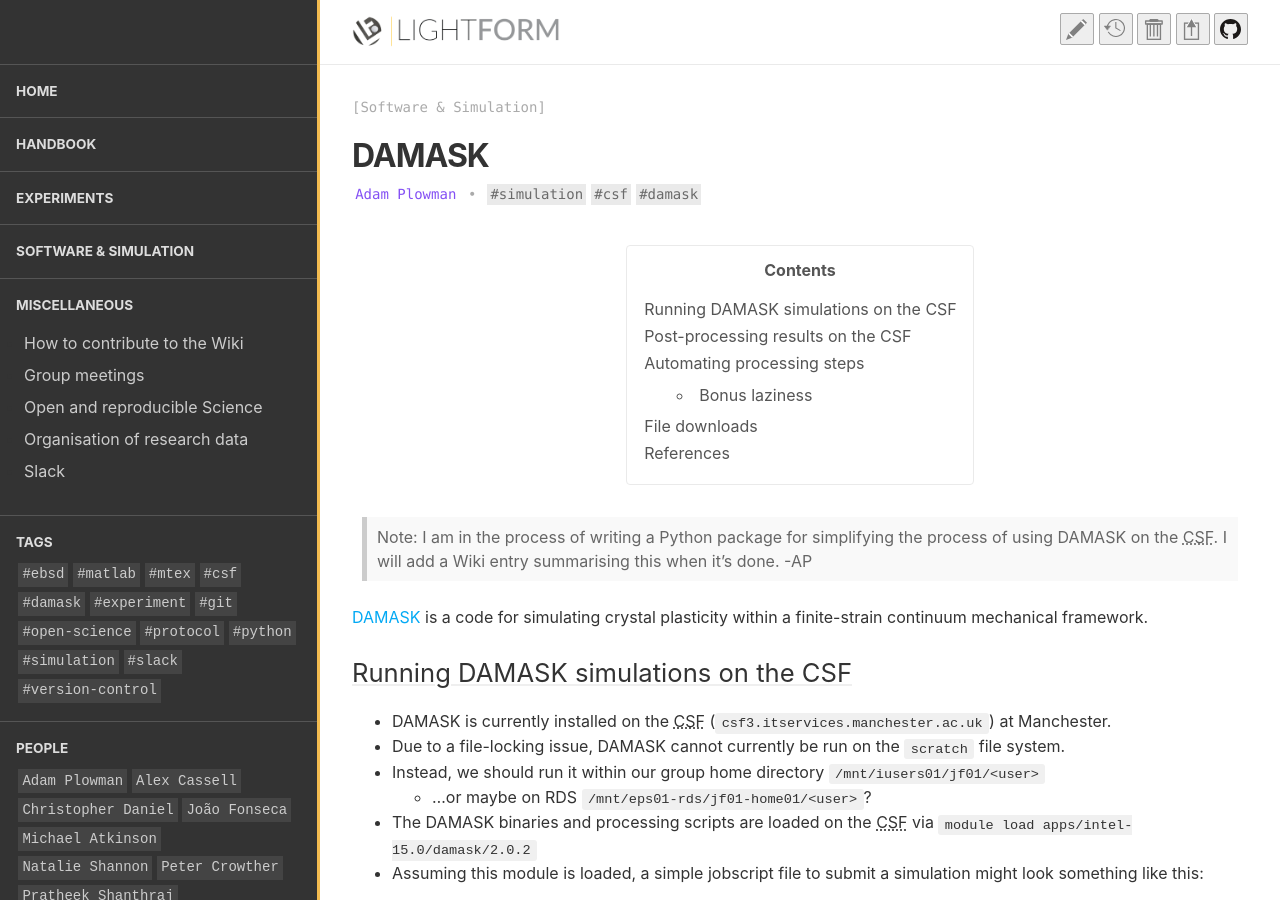
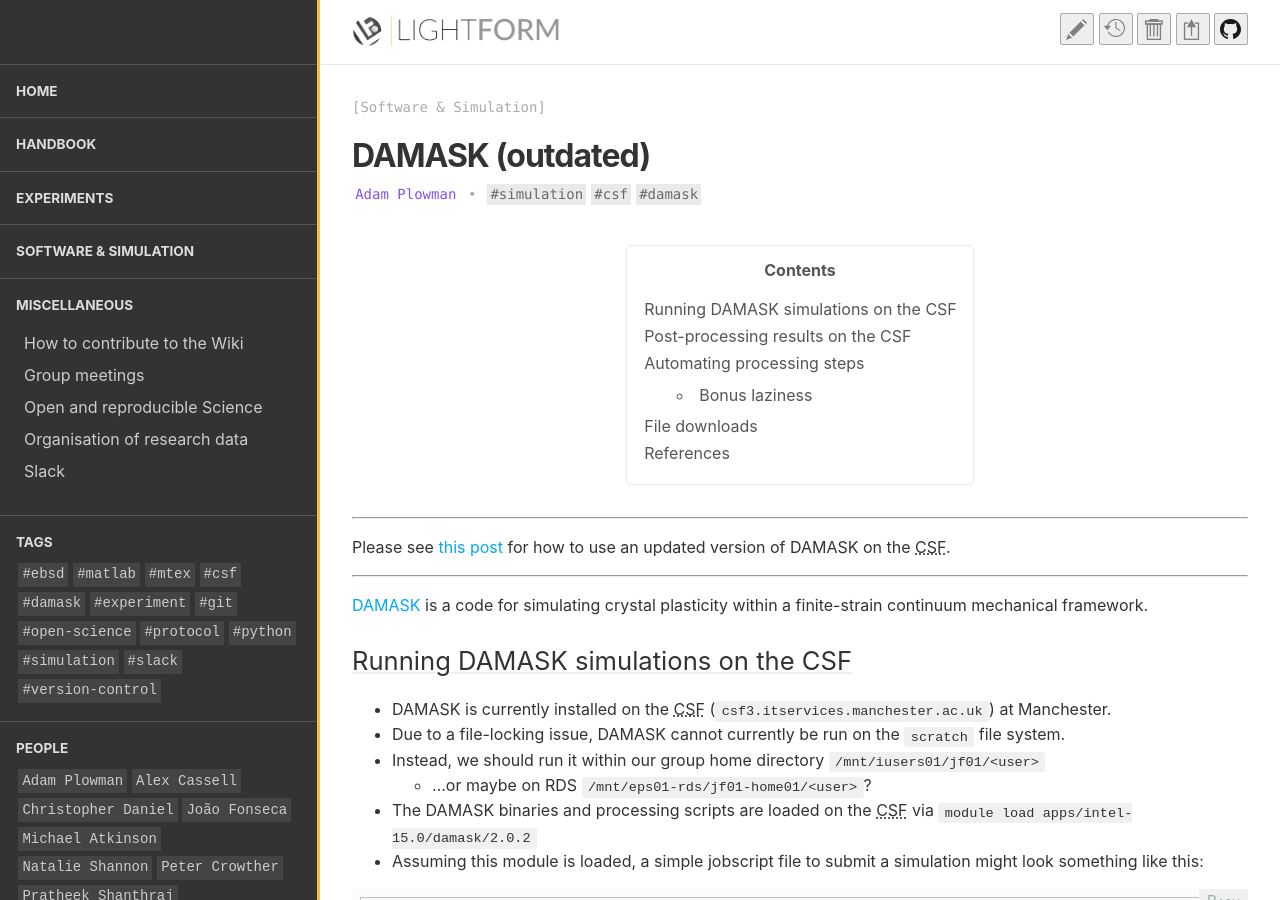
Before and after one commit to LightForm-group/wiki, a Jekyll site: the page built from collections/_software_and_simulation/damask.md, in a window 1280 px wide and 900 px high. Built offline with Jekyll 4.4.1, drawn with Linux system fonts in a browser that asks for light colours.

Commit message:
Update damask posts

```diff
--- a/collections/_software_and_simulation/damask.md
+++ b/collections/_software_and_simulation/damask.md
@@ -1,5 +1,5 @@
 ---
-title: DAMASK
+title: DAMASK (outdated)
 author: Adam Plowman
 tags:
   - simulation
@@ -9,7 +9,11 @@
 published: true
 ---
 
->Note: I am in the process of writing a Python package for simplifying the process of using DAMASK on the CSF. I will add a Wiki entry summarising this when it's done. -AP
+<hr/>
+
+Please see [this post]({{site.baseurl}}/software_and_simulation/new-damask) for how to use an updated version of DAMASK on the CSF.
+
+<hr/>
 
 [DAMASK](https://damask.mpie.de/) is a code for simulating crystal plasticity within a finite-strain continuum mechanical framework.
 
```
Also changed, not shown: collections/_software_and_simulation/new_damask.md (+3 -3 lines).
